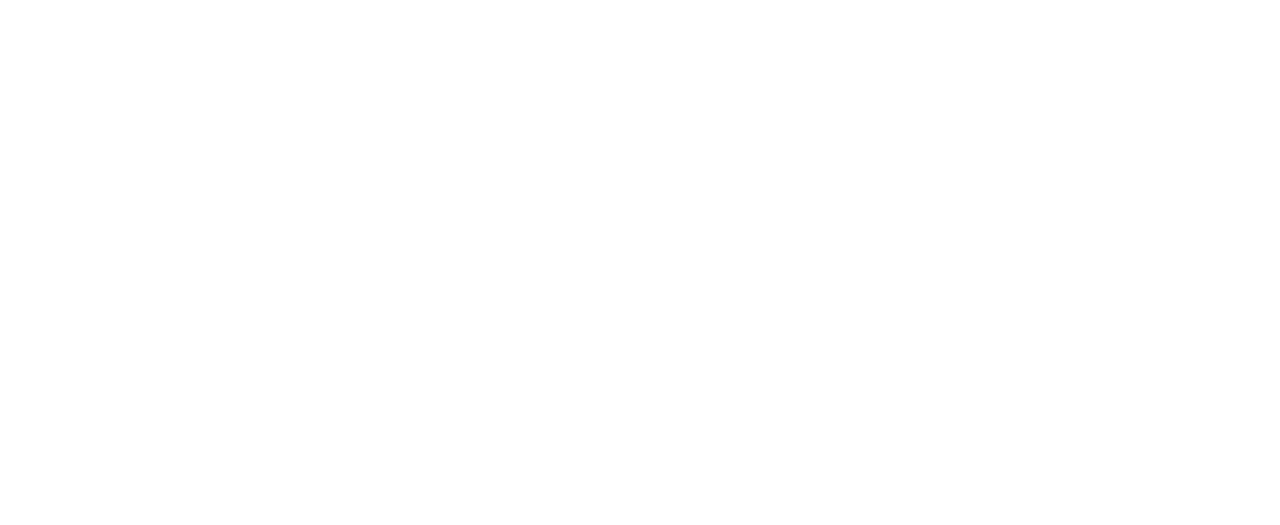
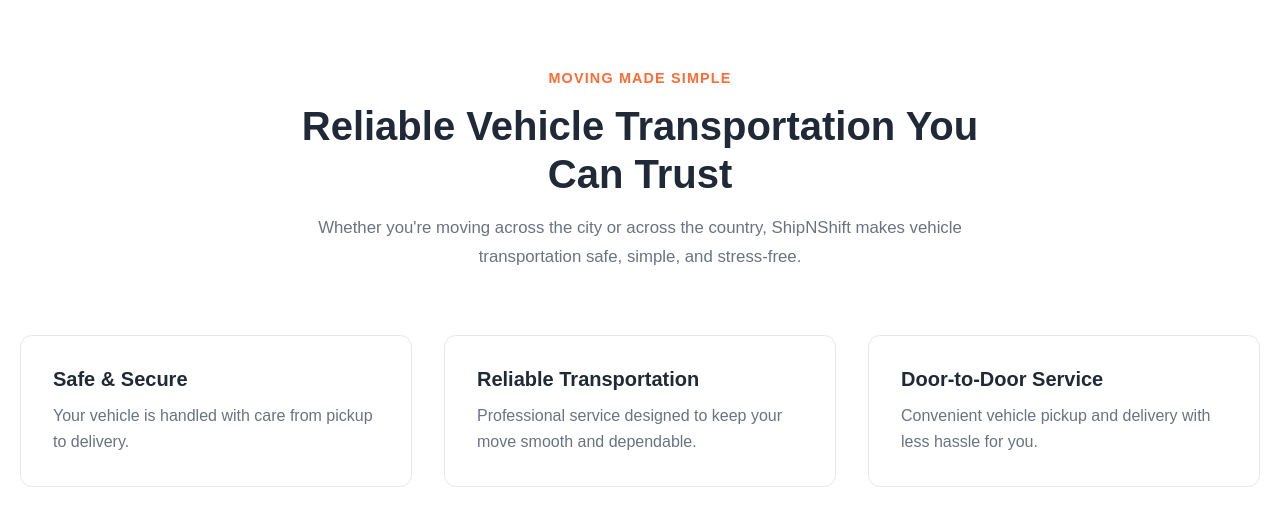
Before and after one commit to Yash-Bhamania/ShipNshift, a React (Vite) app: page / in a window 1280 px wide. Shown: the part 671-1196 px from the top of the page. Before the commit the page ends 800 px from the top, so only its background shows below. Built offline with nearby package versions, Linux system fonts and the light colour scheme.

Commit message:
feat: add home trust section

```diff
--- a/src/components/Hero/hero.scss
+++ b/src/components/Hero/hero.scss
@@ -10,6 +10,7 @@
   min-height: 70vh;
   display: flex;
   align-items: center;
+  padding: 2vw;
 
   background:
     linear-gradient(
--- /dev/null
+++ b/src/components/TrustSection/index.jsx
@@ -0,0 +1,47 @@
+import React from "react";
+
+import './trustsection.scss'
+
+
+const TrustSection = () => {
+  return (
+    <section className="trust-section">
+      <div className="container">
+        <div className="trust-header">
+          <span className="section-eyebrow">MOVING MADE SIMPLE</span>
+
+          <h2>Reliable Vehicle Transportation You Can Trust</h2>
+          <p>
+            Whether you're moving across the city or across the country,
+            ShipNShift makes vehicle transportation safe, simple, and
+            stress-free.
+          </p>
+        </div>
+        <div className="trust-features">
+          <div className="trust-feature">
+            <h3>Safe & Secure</h3>
+            <p>
+              Your vehicle is handled with care from pickup to delivery.
+            </p>
+          </div>
+
+          <div className="trust-feature">
+            <h3>Reliable Transportation</h3>
+            <p>
+              Professional service designed to keep your move smooth and dependable.
+            </p>
+          </div>
+
+          <div className="trust-feature">
+            <h3>Door-to-Door Service</h3>
+            <p>
+              Convenient vehicle pickup and delivery with less hassle for you.
+            </p>
+          </div>
+        </div>
+      </div>
+    </section>
+  );
+};
+
+export default TrustSection;
--- /dev/null
+++ b/src/components/TrustSection/trustsection.scss
@@ -0,0 +1,103 @@
+@use "../../styles/variables.scss" as *;
+@use "../../styles/mixins.scss" as *;
+
+.trust-section {
+  padding: $section-padding-y 0;
+  background-color: $background-color;
+
+  .trust-header {
+    max-width: 750px;
+    margin: 0 auto;
+    text-align: center;
+
+    .section-eyebrow {
+      display: block;
+      font-size: 0.9rem;
+      font-weight: 600;
+      letter-spacing: 0.08em;
+      color: $accent-color;
+    }
+
+    h2 {
+      margin: 1rem 0;
+      font-size: 2.5rem;
+      line-height: 1.2;
+      color: $text-primary;
+    }
+
+    p {
+      margin: 0;
+      font-size: 1.05rem;
+      line-height: 1.7;
+      color: $text-secondary;
+    }
+  }
+
+  .trust-features {
+    display: grid;
+    grid-template-columns: repeat(3, 1fr);
+    gap: 2rem;
+    margin-top: 4rem;
+
+    .trust-feature {
+      padding: 2rem;
+      background-color: $white;
+      border: 1px solid $border-color;
+      border-radius: $radius-md;
+
+      h3 {
+        margin: 0 0 0.75rem;
+        font-size: 1.25rem;
+        color: $text-primary;
+      }
+
+      p {
+        margin: 0;
+        color: $text-secondary;
+        line-height: 1.6;
+      }
+    }
+  }
+//========================= tablet css ========================`
+  @include tablet {
+    .trust-header {
+      max-width: 650px;
+      h2 {
+        font-size: 2.2rem;
+      }
+      p {
+        font-size: 1rem;
+      }
+    }
+    .trust-features {
+      grid-template-columns: repeat(2, 1fr);
+      gap: 1.5rem;
+      margin-top: 2rem;
+    }
+  }
+
+// ==================== mobile css ========================
+
+
+  @include mobile {
+    .trust-header{
+      h2{
+        font-size: 1.8rem;
+
+      }
+      p{
+        font-size: .95rem;
+      }
+
+    }
+    .trust-features{
+      grid-template-columns: 1fr;
+      gap: 1rem;
+      margin-top: 2rem;
+
+      .trust-feature{
+        padding: 1.5rem;
+      }
+    }
+  }
+}
--- a/src/pages/home/index.jsx
+++ b/src/pages/home/index.jsx
@@ -1,10 +1,12 @@
 import React from 'react'
 import Hero from '../../components/Hero'
+import TrustSection from '../../components/TrustSection'
 
 const Home = () => {
   return (
     <div>
       <Hero />
+      <TrustSection/>
     </div>
   )
 }
```
Also changed, not shown: 1 other file (tests, documents, lock files or other folders).
